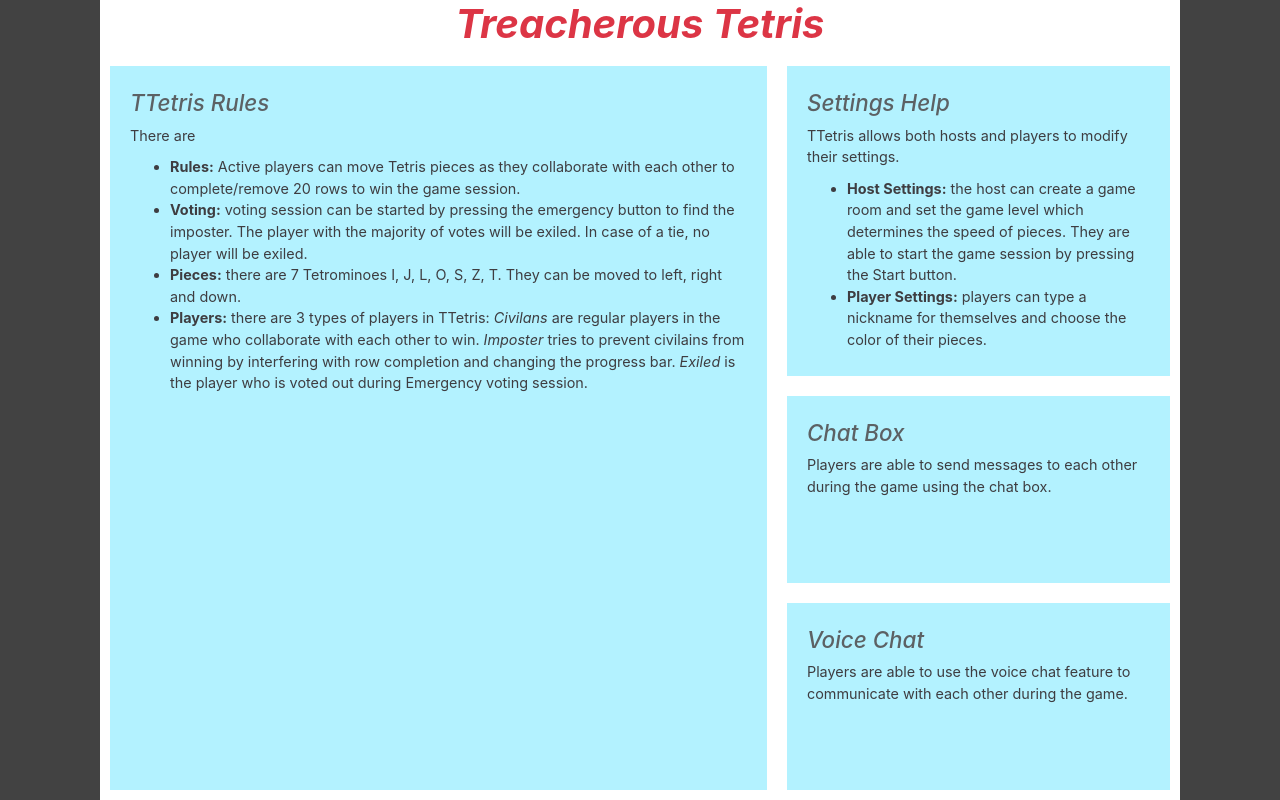
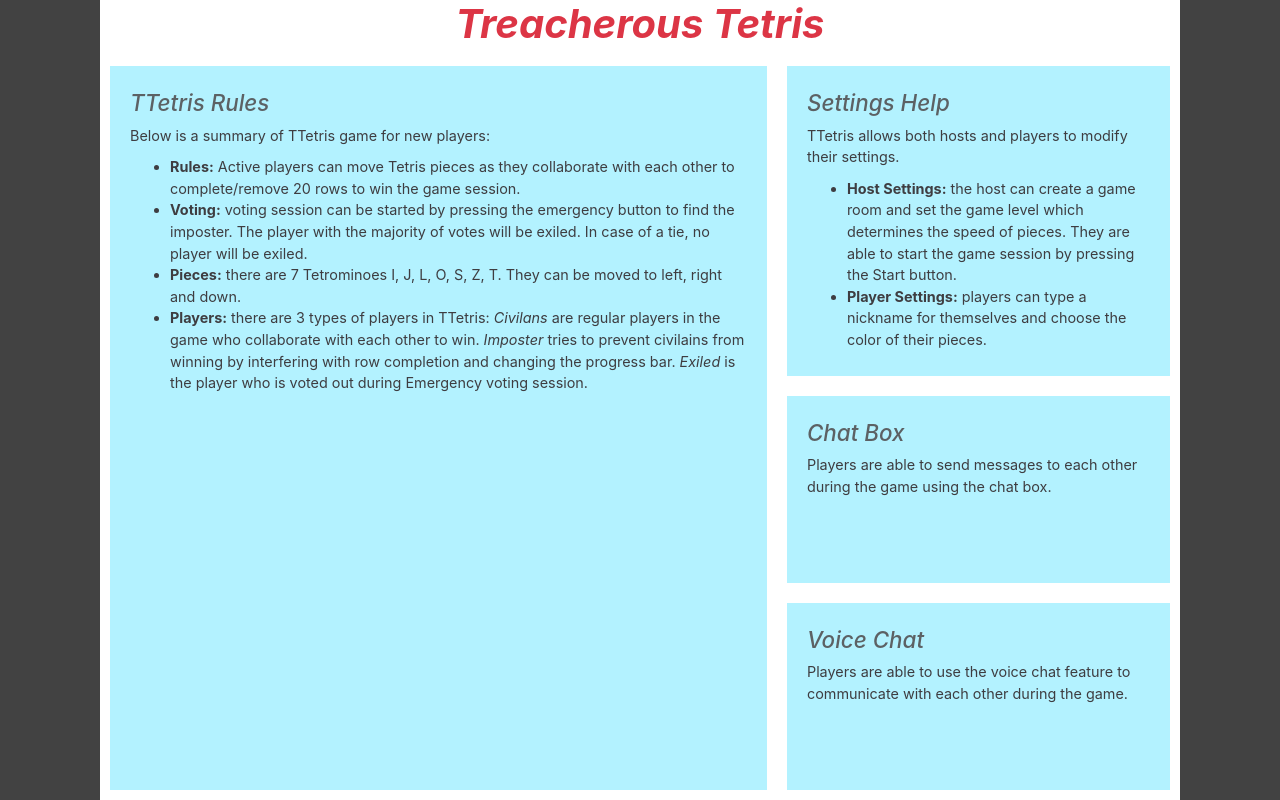
Before and after one commit to ducklin5/TTetris, a React (Create React App) app in the folder code/client/: page /help in a window 1280 px wide. Built offline with nearby package versions, Linux system fonts and the light colour scheme; no server answers.

Commit message:
changed the text in help page a bit

```diff
--- a/code/client/src/components/helppage/helppage.jsx
+++ b/code/client/src/components/helppage/helppage.jsx
@@ -12,7 +12,7 @@ class HelpPage extends Component {
                         <div class="help-box-left">
                             <div class="help-text">
                                 <span class="help-box-title font-italic">TTetris Rules</span>
-                                <p class="help-box-paragraph"> There are </p>
+                                <p class="help-box-paragraph"> Below is a summary of TTetris game for new players:</p>
                                 <ul class="help-box-paragraph">
                                     <li><strong>Rules:</strong> Active players can move Tetris pieces as they collaborate with each other to complete/remove 20 rows to win the game session. </li>
                                     <li><strong>Voting:</strong> voting session can be started by pressing the emergency button to find the imposter.
```
